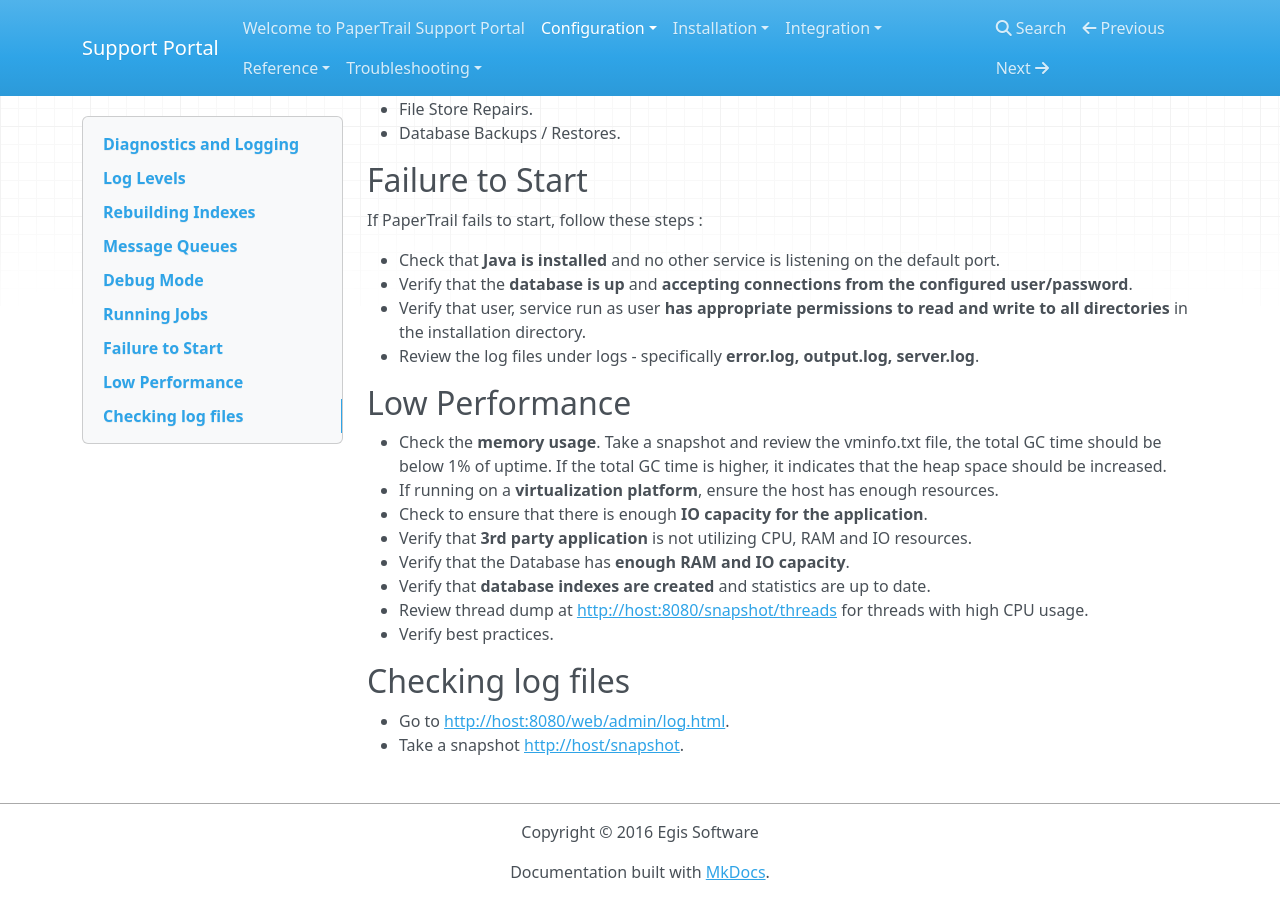
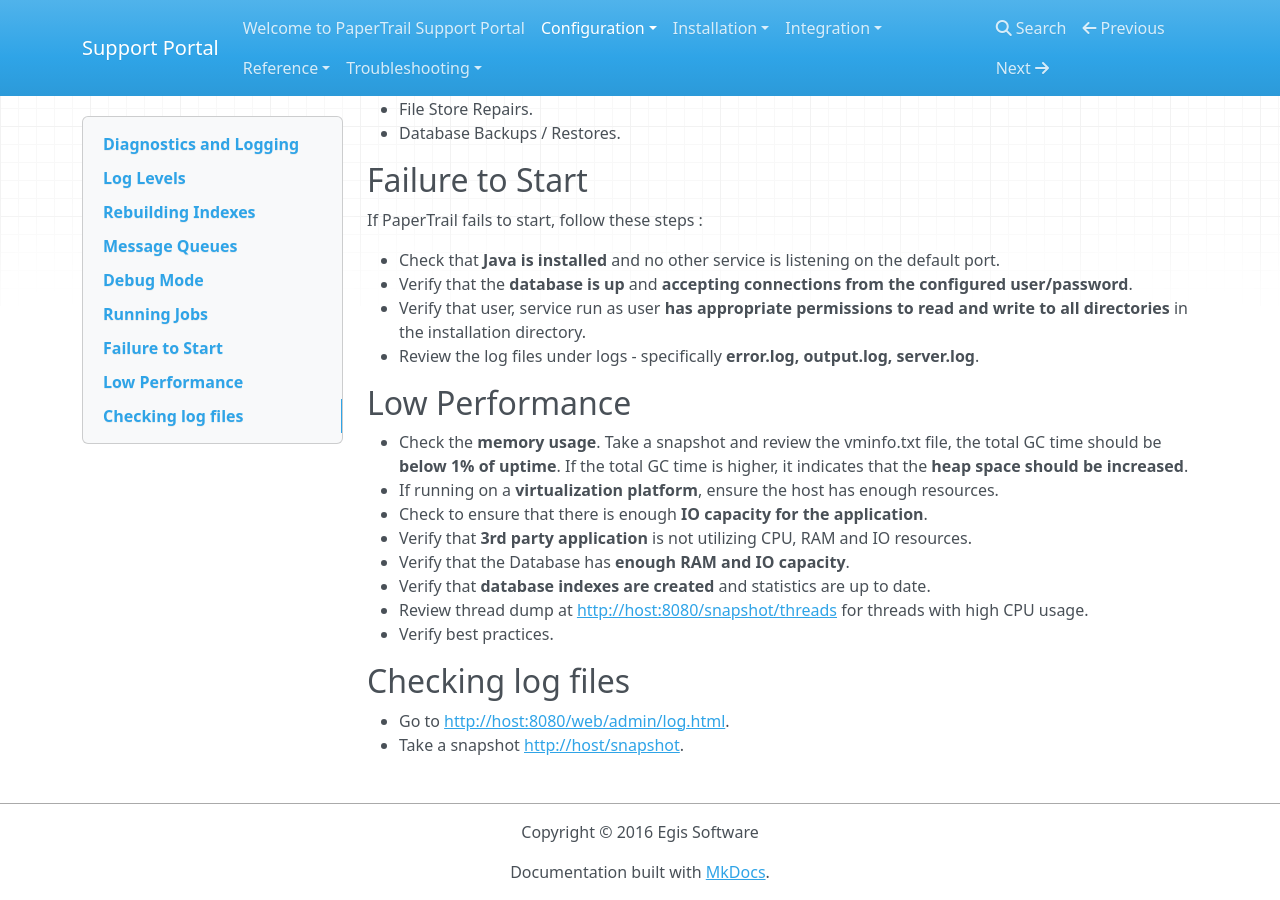
Before and after one commit to ryanegis/support-portal, an MkDocs documentation site: the page built from docs/Configuration/Deployment Troubleshooting.md, in a window 1280 px wide and 900 px high, scrolled down 2113 px. Built offline with MkDocs 1.6.1, drawn with Linux system fonts in a browser that asks for light colours; nearby versions of some CDN libraries; old or Windows-style settings are respelled for this version of MkDocs.

````diff
--- a/docs/Configuration/Deployment Troubleshooting.md
+++ b/docs/Configuration/Deployment Troubleshooting.md
@@ -66,12 +66,10 @@ To clear / restart message queues:
 ## Debug Mode
 
 To start PaperTrail in Debug Mode in Windows:
-  *  Start the **console_debug.exe** command line app.
-
-
+*   Start the __console_debug.exe__ command line app.
 
 To start PaperTrail in Debug Mode in Linux:
-  *  Add the following to the **run.sh** just after the java command:
+*   Add the following to the __run.sh__ just after the java command:
 
 ```javascript
 -Xdebug
@@ -100,7 +98,7 @@ If PaperTrail fails to start, follow these steps :
 
 ## Low Performance
 
-*  Check the **memory usage**. Take a snapshot and review the vminfo.txt file, the total GC time should be below 1% of uptime. If the total GC time is higher, it indicates that the heap space should be increased.
+*  Check the **memory usage**. Take a snapshot and review the vminfo.txt file, the total GC time should be **below 1% of uptime**. If the total GC time is higher, it indicates that the **heap space should be increased**.
 *  If running on a **virtualization platform**, ensure the host has enough resources.
 *  Check to ensure that there is enough **IO capacity for the application**.
 *  Verify that **3rd party application** is not utilizing CPU, RAM and IO resources.
````
